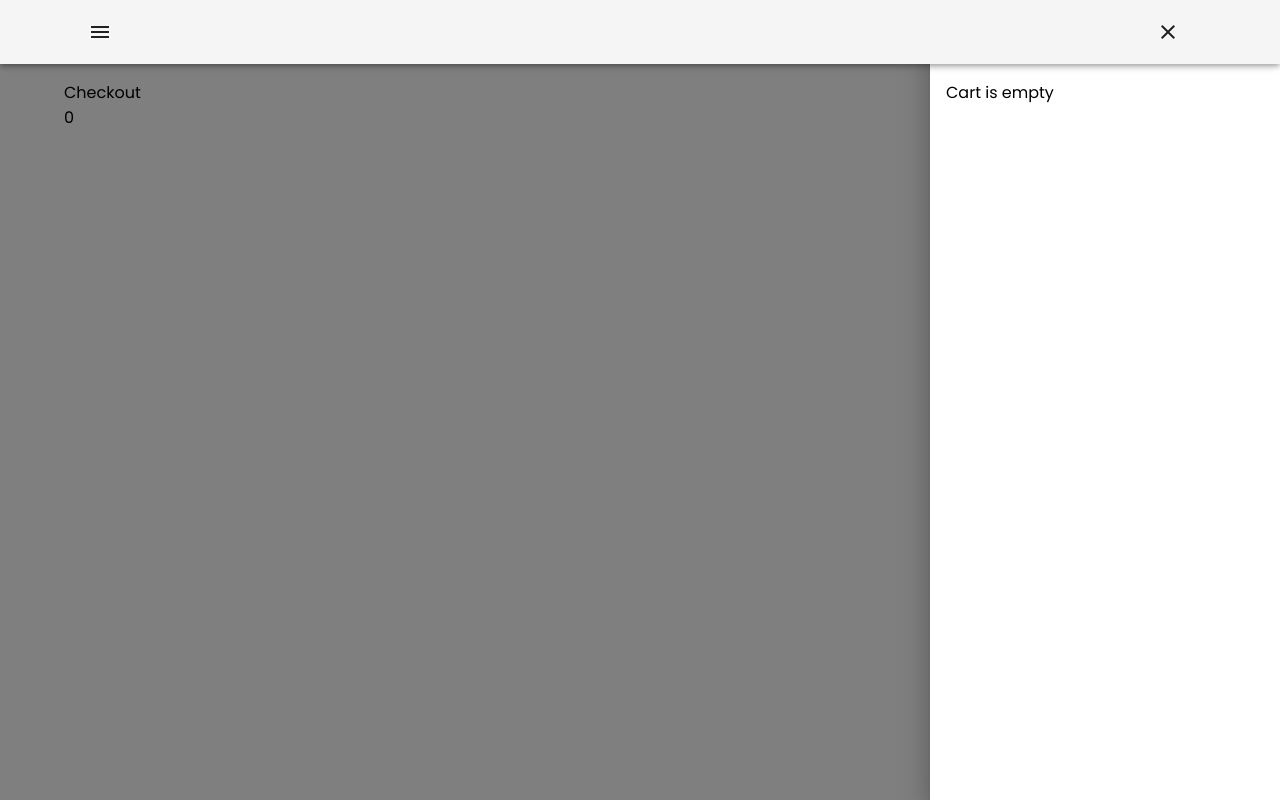
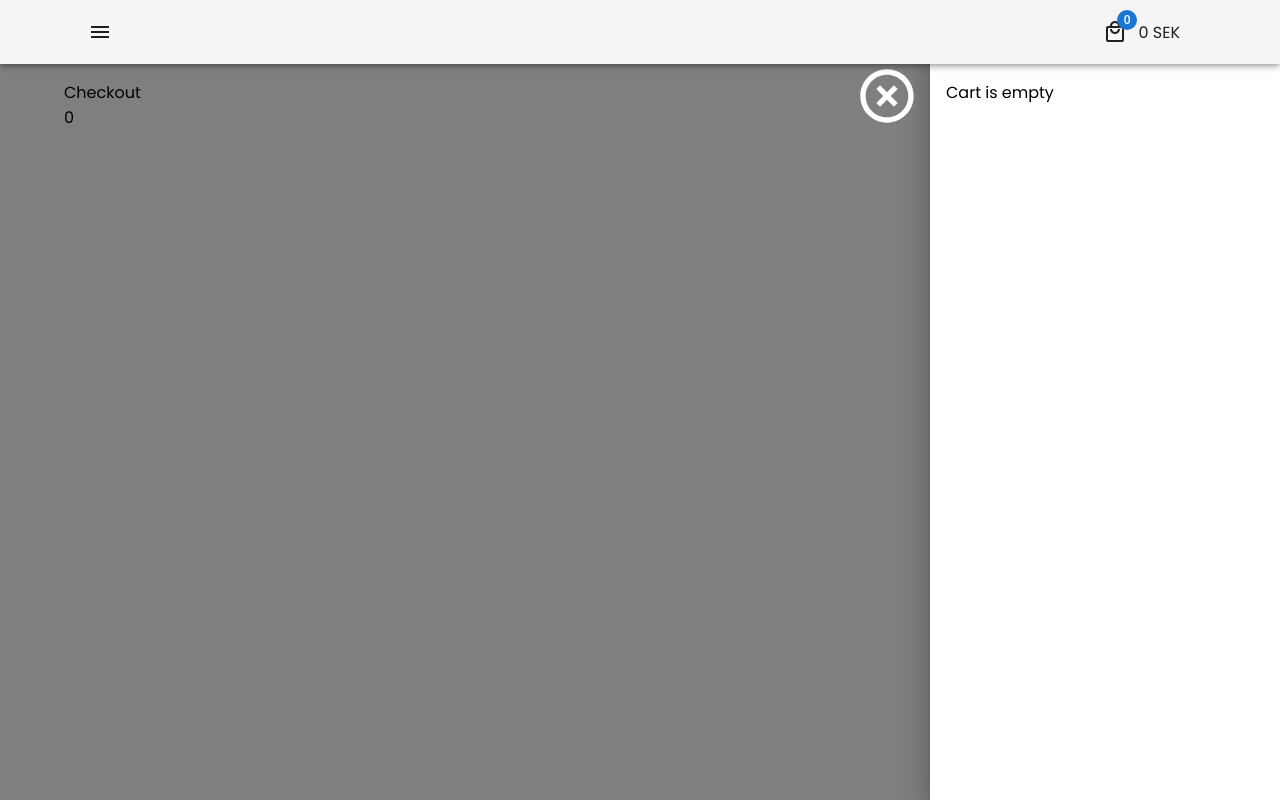
Before and after one commit to Zaai90/Webbshop-med-React, a React (Vite) app: page /checkout in a window 1280 px wide. Both pictures are taken after a click on the button "cart". Shown: the top 800 px of the page. Built offline with nearby package versions, Linux system fonts and the light colour scheme.

Commit message:
conditional close button + cart styling

```diff
--- a/src/components/AppBar.tsx
+++ b/src/components/AppBar.tsx
@@ -33,7 +33,9 @@ const IconButtonStyled = styled(IconButton)`
 const AppBar = () => {
   const [isLinkDrawerOpen, setIsLinkDrawerOpen] = useState(false);
   const [isCartDrawerOpen, setIsCartDrawerOpen] = useState(false);
+  // TODO: Fix global media query consts
   const smallScreen = useMediaQuery({ query: "(max-width:900px)" });
+  const isPhoneScreen = useMediaQuery({ query: "(max-width:768px)" });
 
   const { products } = useProducts();
 
@@ -67,7 +69,7 @@ const AppBar = () => {
             </IconButton>
 
             <IconButtonStyled onClick={toggleCartDrawer} size="large" edge="start" color="inherit" aria-label="cart">
-              {isCartDrawerOpen ? (
+              {isCartDrawerOpen && isPhoneScreen ? (
                 <Icon.Close />
               ) : (
                 <CartWrapper>
--- a/src/components/AppBarDrawer.tsx
+++ b/src/components/AppBarDrawer.tsx
@@ -6,7 +6,8 @@ import styled from "styled-components";
 
 const AppBarDrawerStyled = styled(Drawer)<{ anchor: string; isphonescreen: number }>`
   .MuiPaper-root {
-    overflow: ${(props) => (props.anchor === "left" ? "visible" : "scroll")};
+    overflow: visible;
+    display: -webkit-box !important;
     ${(props) => props.anchor === "right" && props.isphonescreen === 1 && "width: 100%;"}
   }
 `;
@@ -53,7 +54,7 @@ const AppBarDrawer = ({ toggleDrawer, isOpen, children, anchor }: Props) => {
   return (
     //TODO fix passing boolean attribute. 1:0 is a workaround. checkout transient props.
     <AppBarDrawerStyled anchor={anchor} open={isOpen} onClose={toggleDrawer} isphonescreen={isPhoneScreen ? 1 : 0}>
-      {anchor === "left" && <CloseButtonStyled onClick={toggleDrawer} anchor={anchor} />}
+      {anchor === "left" || (anchor === "right" && !isPhoneScreen && <CloseButtonStyled onClick={toggleDrawer} anchor={anchor} />)}
       <AppBarBoxStyled width={drawerWidth(anchor)}>{children}</AppBarBoxStyled>
     </AppBarDrawerStyled>
   );
--- a/src/components/CartDrawerContent.tsx
+++ b/src/components/CartDrawerContent.tsx
@@ -1,4 +1,5 @@
-import { Button, Container } from "@mui/material";
+import * as Icon from "@mui/icons-material/";
+import { Button, Container, IconButton } from "@mui/material";
 import { NavLink } from "react-router-dom";
 import styled from "styled-components";
 import { useCart } from "../contexts/CartContext";
@@ -6,15 +7,16 @@ import CartDrawerItem from "./CartDrawerItem";
 
 const Wrapper = styled.div`
   width: 100%;
-  display: flex;
-  flex-direction: column;
   align-items: center;
+  overflow: scroll;
+  padding-bottom: 162px;
 `;
 
 const Title = styled.div`
   text-transform: uppercase;
   font-weight: 700;
   margin-bottom: 1rem;
+  align-self: center;
 `;
 
 const Total = styled.div`
@@ -23,31 +25,52 @@ const Total = styled.div`
   padding: 0.5rem;
 `;
 
+const CartBottom = styled.div`
+  bottom: 0;
+  position: absolute;
+  width: 100%;
+  right: 0;
+  padding: 1rem;
+  background: white;
+`;
+
 interface Props {
   toggleDrawer: () => void;
 }
 
 const CartDrawerContent = ({ toggleDrawer }: Props) => {
-  const { cart, totalAmount } = useCart();
+  const { cart, totalAmount, clearCart } = useCart();
+
+  function handleClearCart() {
+    clearCart();
+    toggleDrawer();
+  }
   return (
     <>
       {cart.length == 0 ? (
         <div>Cart is empty</div>
       ) : (
         <>
+          <Title>CART</Title>
           <Wrapper>
-            <Title>CART</Title>
             {cart.map((cartItem) => (
               <CartDrawerItem key={cartItem.product.id} cartItem={cartItem} toggleDrawer={toggleDrawer} />
             ))}
           </Wrapper>
+          <CartBottom>
+            <Button variant="outlined" color="warning" style={{ maxWidth: "max-content", gap: ".5rem", margin: ".5rem 0" }} onClick={handleClearCart}>
+              Empty cart <Icon.Delete />
+            </Button>
             <Total>
               <span style={{ fontWeight: 500 }}>Total: </span>
               <span>{totalAmount} SEK</span>
             </Total>
             <NavLink onClick={toggleDrawer} to="checkout">
-            Checkout
+              <Button variant="contained" color="success" fullWidth>
+                CHECKOUT
+              </Button>
             </NavLink>
+          </CartBottom>
         </>
       )}
     </>
--- a/src/contexts/CartContext.tsx
+++ b/src/contexts/CartContext.tsx
@@ -71,11 +71,8 @@ const CartContextProvider = ({ children }: CartProviderProps) => {
 
   const removeItemFromCart = (cartItem: CartItem) => {
     const cartCopy = [...cart];
-    console.log({ cartCopy });
     const cartItemIndex = cartCopy.findIndex((item) => item.product.id === cartItem.product.id);
     cartCopy.splice(cartItemIndex, 1);
-
-    console.log({ cartCopy });
 
     setCart(cartCopy);
   };
```
Lines whose indentation alone changed are shown as unchanged.
